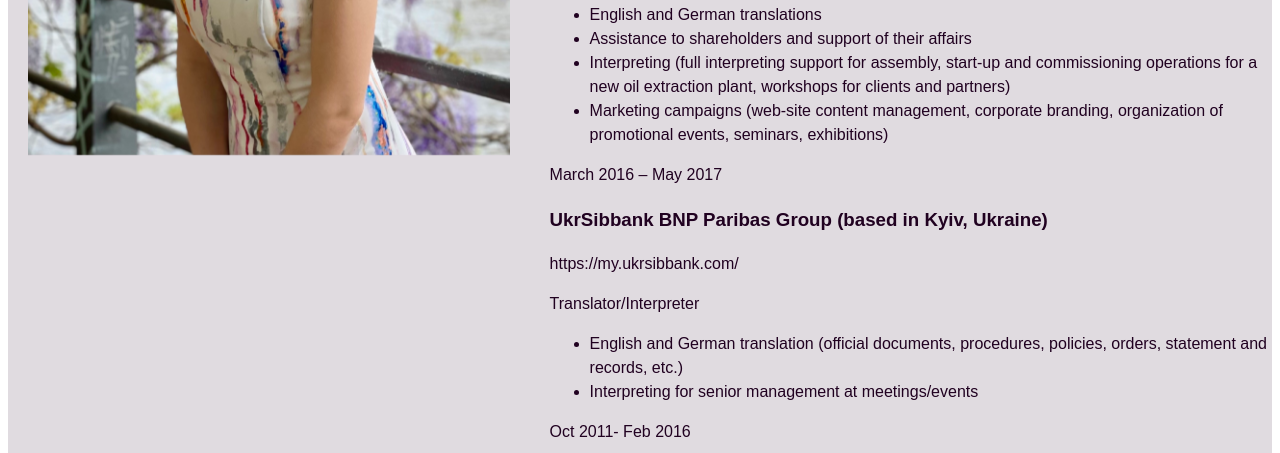
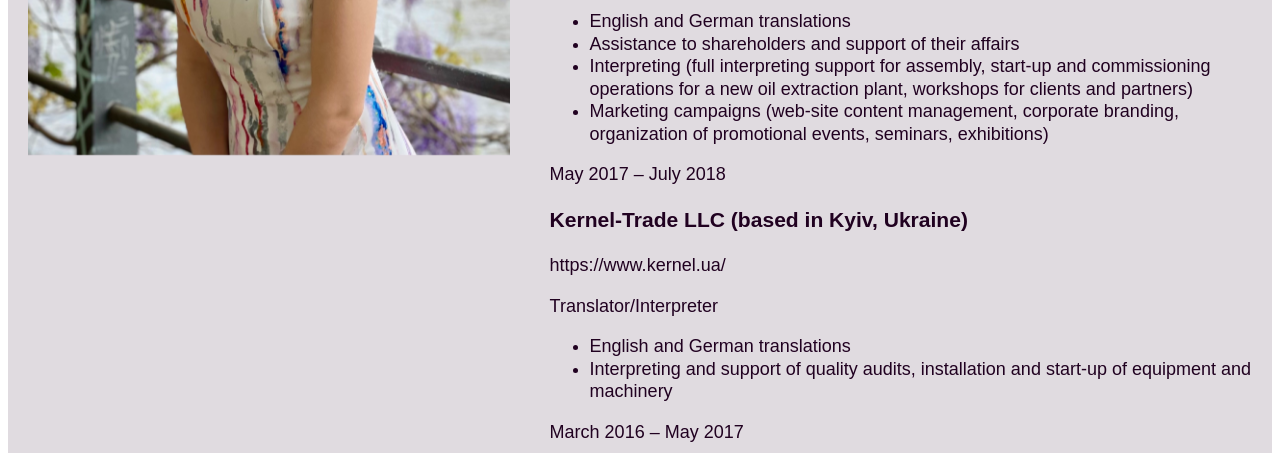
Before and after one commit to AlinaDCI/AlinaDCI.github.io, a plain HTML site: page index.html in a window 1280 px wide. Shown: the part 609-1062 px from the top of the page. Drawn offline with Linux system fonts and the light colour scheme.

Commit message:
131023-final

```diff
--- a/index.html
+++ b/index.html
@@ -57,6 +57,14 @@
   <li>Marketing campaigns (web-site content management, corporate branding, organization of promotional events, seminars, exhibitions)
 </li>
 </ul>
+<p style="fontstyle: italic">May 2017 – July 2018</p>
+<h3>Kernel-Trade LLC (based in Kyiv, Ukraine)</h3>
+<p>https://www.kernel.ua/</p>
+<p id="position">Translator/Interpreter</p>
+<ul>
+    <li >English and German translations</li>
+     <li>Interpreting and support of quality audits, installation and start-up of equipment and machinery</li>
+</ul>
 <p>March 2016 – May 2017</p>
 <h3>UkrSibbank BNP Paribas Group (based in Kyiv, Ukraine)</h3>
 <p>https://my.ukrsibbank.com/</p>
--- a/styles.css
+++ b/styles.css
@@ -2,8 +2,7 @@ body {
   margin-top: 180px;
   font-family: Arial, sans-serif;
   color: rgb(32, 1, 32);
-  line-height: 1.5;
-  font-size: 18 px;
+  line-height: 1.25;
 }
 
 .header {
@@ -22,6 +21,7 @@ body {
 .main-container {
   display: flex;
   justify-content: space-between;
+  font-size: 18px;
 }
 .left-container {
   width: 40%;
```
